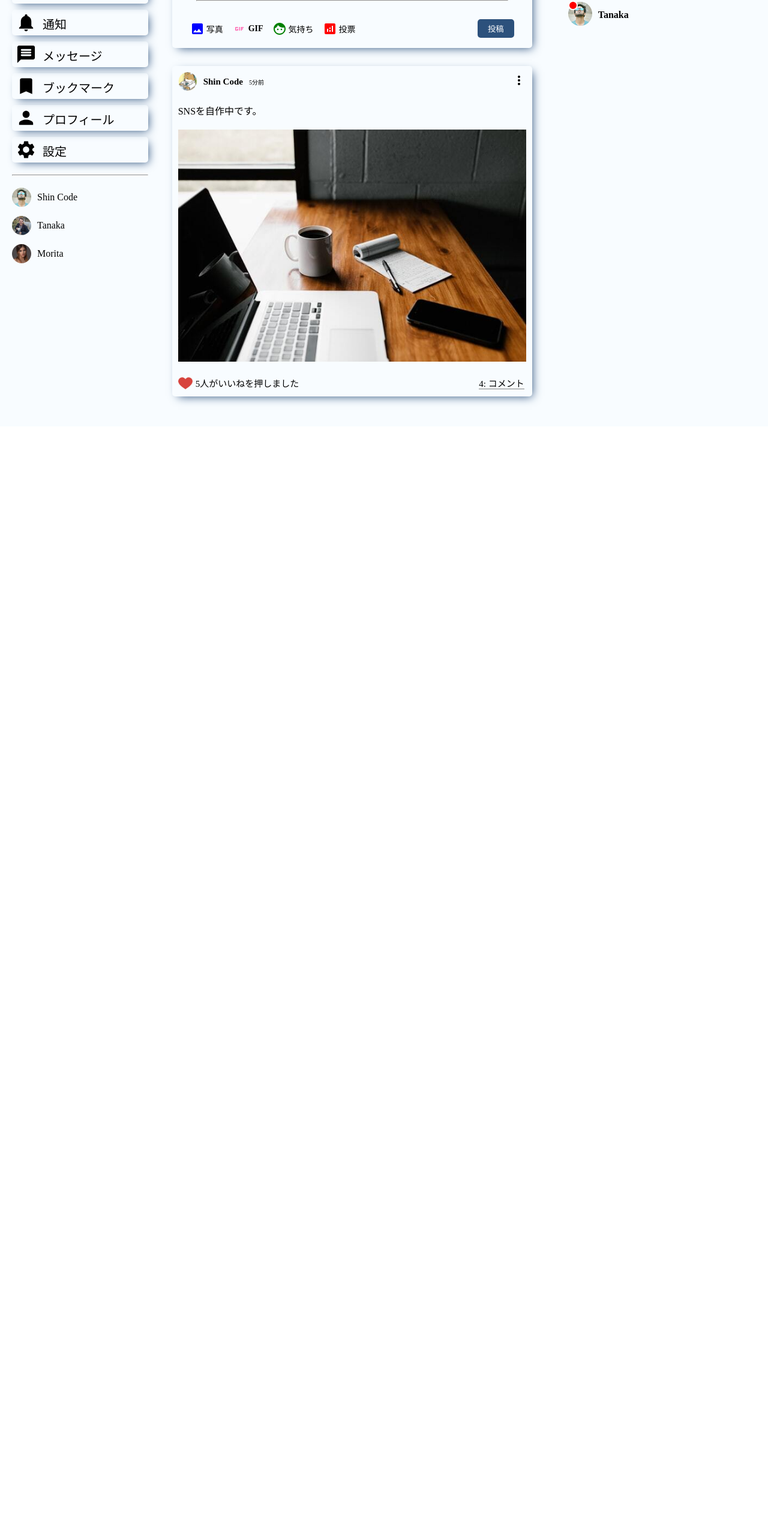
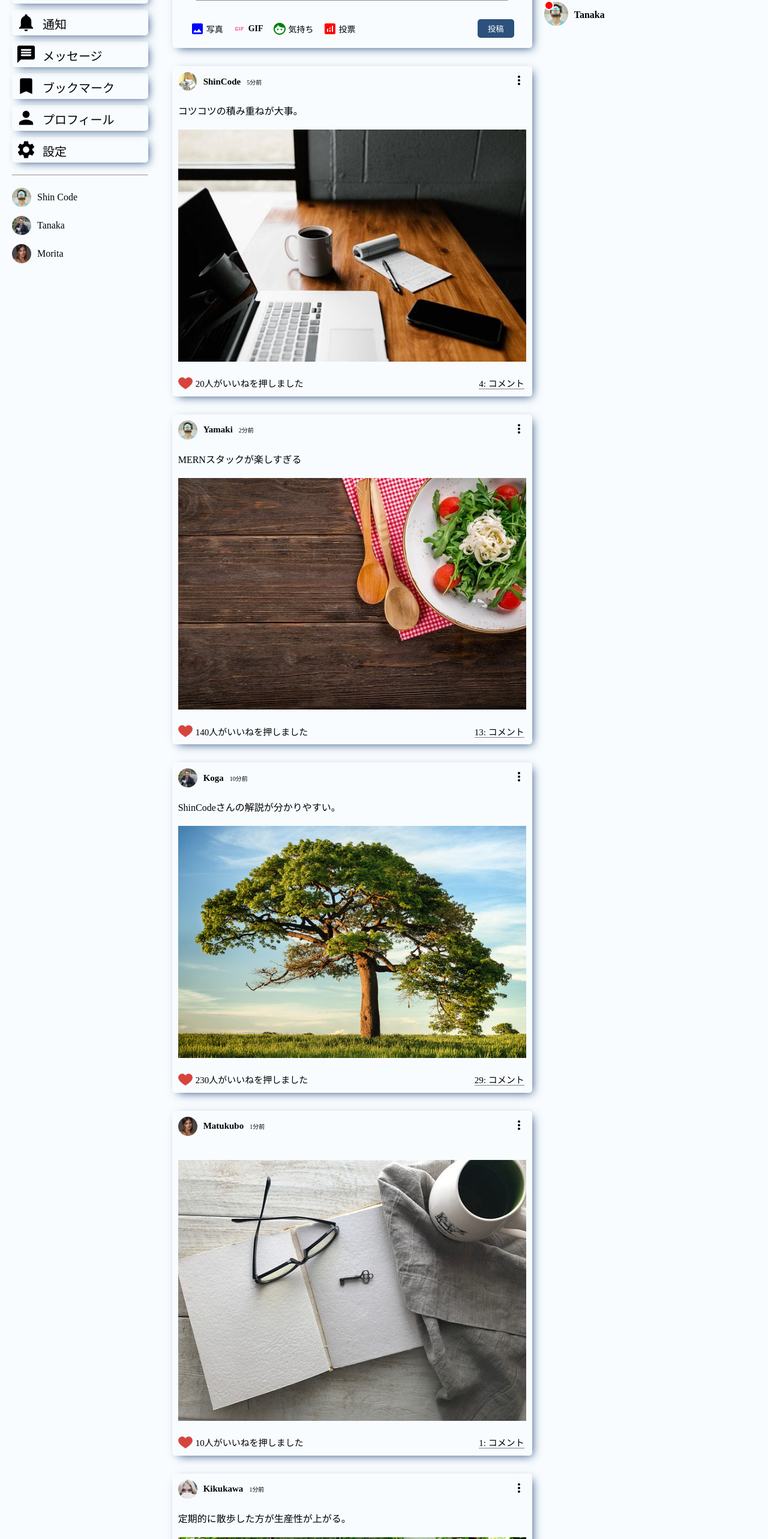
Before and after one commit to Koharu0212/BookTalks, a React (Create React App) app in the folder frontend/: page / in a window 1280 px wide. Shown: the part 160-2726 px from the top of the page at 60% size. Before the commit the page ends 871 px from the top, so only its background shows below. Built offline with nearby package versions, Linux system fonts and the light colour scheme.

Commit message:
ダミーデータを用いてタイムラインの表示を変更

```diff
--- a/frontend/public/style.css
+++ b/frontend/public/style.css
@@ -1,3 +1,4 @@
 * {
+	padding: 0;
 	margin: 0;
 }
--- a/frontend/src/components/post/Post.jsx
+++ b/frontend/src/components/post/Post.jsx
@@ -1,32 +1,33 @@
 import React from 'react'
 import "./Post.css"
 import { MoreVert } from '@mui/icons-material'
+import { Users } from "../../dummyData";
 
-export default function Post() {
+export default function Post({post}) {
   return (
 	<div className="post">
 		<div className="postWrapper">
 			<div className="postTop">
 				<div className="postTopLeft">
-					<img src="assets/person/1.jpeg" alt="" className="postProfileImg" />
-					<span className="postUserName">Shin Code</span>
-					<span className="postDate">5分前</span>
+					<img src={Users.filter((user) => user.id===post.id)[0].profilePicture} alt="" className="postProfileImg" />
+					<span className="postUserName">{Users.filter((user) => user.id===post.id)[0].username}</span>
+					<span className="postDate">{post.date}</span>
 				</div>
 				<div className="postTopRight">
 				<MoreVert />
 				</div>
 			</div>
 			<div className="postCentre">
-				<span className="postText">SNSを自作中です。</span>
-				<img src="./assets/post/1.jpeg" alt="" className="postImg" />
+				<span className="postText">{post.desc}</span>
+				<img src={post.photo} alt="" className="postImg" />
 			</div>
 			<div className="postBottom">
 				<div className="postBottomLeft">
 					<img src ="./assets/heart.png" alt="" className="likeIcon" />
-					<span className="postLikeCounter">5人がいいねを押しました</span>
+					<span className="postLikeCounter">{post.like}人がいいねを押しました</span>
 				</div>
 				<div className="postBottomRight">
-					<span className="postCommentText">4: コメント</span>
+					<span className="postCommentText">{post.comment}: コメント</span>
 				</div>
 			</div>
 		</div>
--- a/frontend/src/components/rightbar/Rightbar.jsx
+++ b/frontend/src/components/rightbar/Rightbar.jsx
@@ -1,5 +1,6 @@
 import React from 'react'
 import "./Rightbar.css"
+import { Users } from "../../dummyData";
 
 export default function Rightbar() {
   return (
--- a/frontend/src/components/timeline/Timeline.jsx
+++ b/frontend/src/components/timeline/Timeline.jsx
@@ -1,14 +1,17 @@
-import React from 'react'
-import "./Timeline.css"
-import Share from "../share/Share"
-import Post from "../post/Post"
+import React from 'react';
+import "./Timeline.css";
+import Share from "../share/Share";
+import Post from "../post/Post";
+import { Posts } from "../../dummyData";
 
 export default function Timeline() {
   return (
 	<div className="timeline">
     <div className="timelineWrapper">
       <Share />
-      <Post />
+      {Posts.map((post) => (
+        <Post post={post} key={post.id}/>
+      ))}
     </div>
   </div>
   )
--- /dev/null
+++ b/frontend/src/dummyData.js
@@ -0,0 +1,74 @@
+export const Users = [
+	{
+	  id: 1,
+	  profilePicture: "assets/person/1.jpeg",
+	  username: "ShinCode",
+	},
+	{
+	  id: 2,
+	  profilePicture: "assets/person/2.jpeg",
+	  username: "Yamaki",
+	},
+	{
+	  id: 3,
+	  profilePicture: "assets/person/3.jpeg",
+	  username: "Koga",
+	},
+	{
+	  id: 4,
+	  profilePicture: "assets/person/4.jpeg",
+	  username: "Matukubo",
+	},
+	{
+	  id: 5,
+	  profilePicture: "assets/person/5.jpeg",
+	  username: "Kikukawa",
+	},
+  ];
+
+  export const Posts = [
+	{
+	  id: 1,
+	  desc: "コツコツの積み重ねが大事。",
+	  photo: "assets/post/1.jpeg",
+	  date: "5分前",
+	  userId: 1,
+	  like: 20,
+	  comment: 4,
+	},
+	{
+	  id: 2,
+	  desc: "MERNスタックが楽しすぎる",
+	  photo: "assets/post/2.jpeg",
+	  date: "2分前",
+	  userId: 2,
+	  like: 140,
+	  comment: 13,
+	},
+	{
+	  id: 3,
+	  desc: "ShinCodeさんの解説が分かりやすい。",
+	  photo: "assets/post/3.jpeg",
+	  date: "10分前",
+	  userId: 3,
+	  like: 230,
+	  comment: 29,
+	},
+	{
+	  id: 4,
+	  photo: "assets/post/4.jpeg",
+	  date: "1分前",
+	  userId: 4,
+	  like: 10,
+	  comment: 1,
+	},
+	{
+	  id: 5,
+	  desc: "定期的に散歩した方が生産性が上がる。",
+	  photo: "assets/post/5.jpeg",
+	  date: "1分前",
+	  userId: 5,
+	  like: 100,
+	  comment: 3,
+	},
+  ];
```
